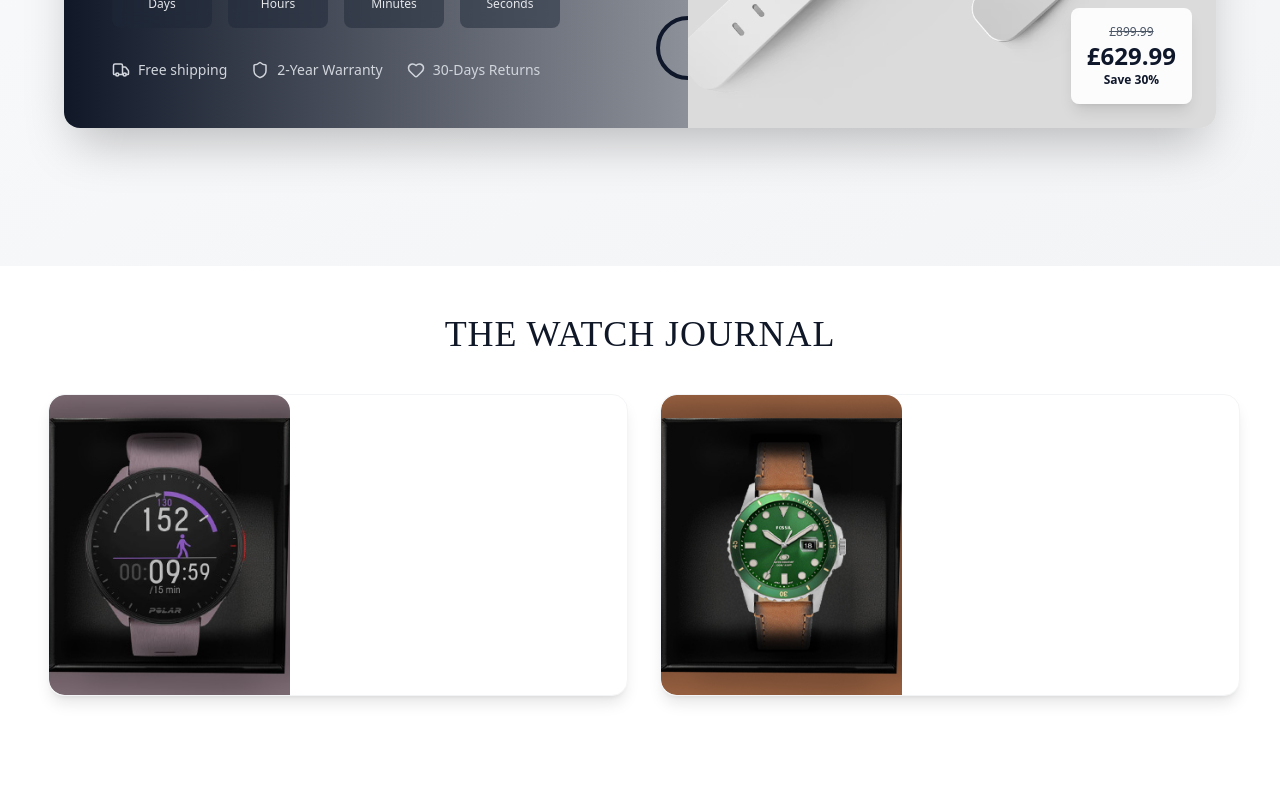
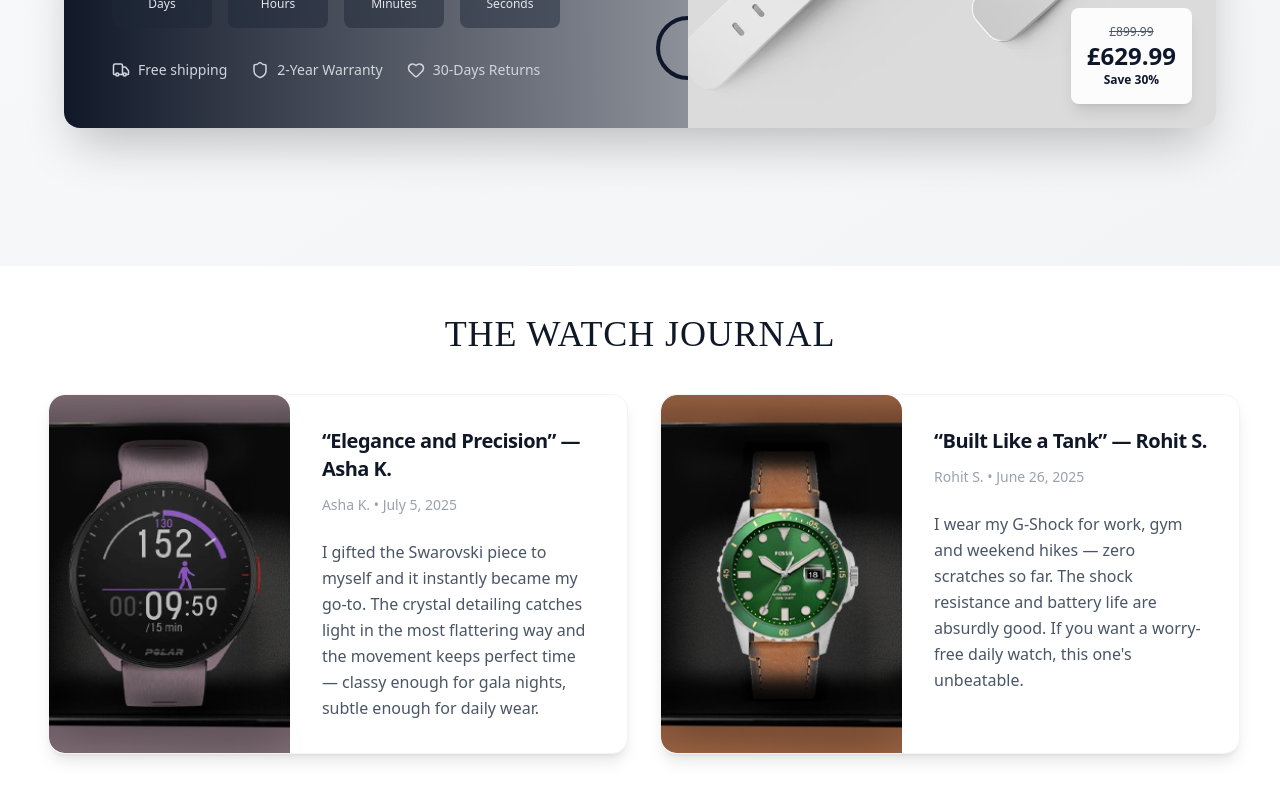
Before and after one commit to mariembenhassen/WatchLit, a React (Vite) app in the folder Client/: page / in a window 1280 px wide. Shown: the part 2845-3645 px from the top of the page. Before the commit the page ends 3613 px from the top, so only its background shows below. Built offline with nearby package versions, Linux system fonts and the light colour scheme.

Commit message:
Testimonial component

```diff
--- a/Client/src/App.css
+++ b/Client/src/App.css
@@ -1 +1,13 @@
 @import "tailwindcss";
+
+.hide-scrollbar {
+  overflow-x: scroll !important;                 /* critical: forces scroll-ability */
+  -ms-overflow-style: none;
+  scrollbar-width: none;
+  -webkit-overflow-scrolling: touch;  /* smooth iOS momentum */
+  touch-action: pan-x;                /* allows horizontal touch panning */
+}
+
+.hide-scrollbar::-webkit-scrollbar {
+  display: none;
+}
--- a/Client/src/App.jsx
+++ b/Client/src/App.jsx
@@ -5,7 +5,7 @@ import Home from './pages/Home'
 function App() {
 
   return (
-    <div className= " min-h-screen w-full overflow-x-hidden antialiased bg-white text-slate-900">
+    <div className="min-h-screen w-full overflow-x-hidden antialiased bg-white text-slate-900">
     <Routes>
     <Route path='/' element={<Home/>} />
     </Routes>
--- a/Client/src/assets/CategoriesHomedata.js
+++ b/Client/src/assets/CategoriesHomedata.js
@@ -4,7 +4,7 @@ import Omega from "../assets/Omega.png"
 import AudemarsPiguet from "../assets/AudemarsPiguet.png"
 import PatekPhilippe from "../assets/PatekPhilippe.png"
 import Cartier from "../assets/Cartier.png"
-import Brietling from "../assets/Brietling.png"
+import Brietling from "../assets/BR1.png"
 import IWC from "../assets/IWC.png"
 import Hublot from "../assets/HuBLOT.PNG"
 import TagHeuer from "../assets/TagHeuer.png"
--- a/Client/src/components/TestimonialsPage.jsx
+++ b/Client/src/components/TestimonialsPage.jsx
@@ -1,5 +1,4 @@
 import React, { useRef, useEffect } from "react";
-
 import { testimonialPageStyles } from "../assets/dummyStyles";
 import T1 from "../assets/T1.png";
 import T2 from "../assets/T2.png";
@@ -42,6 +41,7 @@ const cards = [
 ];
 
 const TestimonialsPage = () => {
+  const isTouchDevice = 'ontouchstart' in window || navigator.maxTouchPoints > 0;
   const scroller = useRef(null);
   const isDown = useRef(false);
   const startX = useRef(0);
@@ -52,6 +52,7 @@ const TestimonialsPage = () => {
   const lastMoveTime = useRef(0);
   const lastMoveX = useRef(0);
   const velocity = useRef(0);
+  const lerpAlpha = 0.12;
 
   useEffect(() => {
     const el = scroller.current;
@@ -169,14 +170,14 @@ const TestimonialsPage = () => {
     isDown.current = true;
     el.classList.add("cursor-grabbing");
 
-    // use clientX for consistency
-    startX.current = e.clientX - el.offsetLeft;
+    // use pageX for consistency
+    startX.current = e.pageX - el.offsetLeft;
     scrollLeft.current = el.scrollLeft;
 
     // init smoothing state
     targetScroll.current = el.scrollLeft;
     lastMoveTime.current = performance.now();
-    lastMoveX.current = e.clientX;
+    lastMoveX.current = e.pageX;
     velocity.current = 0;
 
     ensureRafRunning();
@@ -200,23 +201,24 @@ const TestimonialsPage = () => {
     if (!isDown.current) return;
     e.preventDefault();
     const el = scroller.current;
-    const x = e.clientX - el.offsetLeft;
-    const walk = (x - startX.current) * 1;
+    const x = e.pageX - el.offsetLeft;
+    const walk = (x - startX.current) * 1.3;
 
     targetScroll.current = scrollLeft.current - walk;
 
     const now = performance.now();
     const dt = Math.max(1, now - lastMoveTime.current); // ms
-    const instantV = (e.clientX - lastMoveX.current) / dt; // px/ms
+    const instantV = (e.pageX - lastMoveX.current) / dt; // px/ms
     // smooth velocity to reduce jitter
     velocity.current = instantV * 0.6 + velocity.current * 0.4;
     lastMoveTime.current = now;
-    lastMoveX.current = e.clientX;
+    lastMoveX.current = e.pageX;
 
     ensureRafRunning();
   };
 
   const onTouchStart = (e) => {
+    if (!isTouchDevice) {
     const el = scroller.current;
     if (!el) return;
     if (rafRef.current) {
@@ -225,65 +227,70 @@ const TestimonialsPage = () => {
     }
 
     isDown.current = true;
-    startX.current = e.touches[0].clientX - el.offsetLeft;
+    startX.current = e.touches[0].pageX - el.offsetLeft;
     scrollLeft.current = el.scrollLeft;
 
     targetScroll.current = el.scrollLeft;
     lastMoveTime.current = performance.now();
-    lastMoveX.current = e.touches[0].clientX;
+    lastMoveX.current = e.touches[0].pageX;
     velocity.current = 0;
 
     ensureRafRunning();
+  }
   };
 
   const onTouchMove = (e) => {
     if (!isDown.current) return;
     const el = scroller.current;
-    const x = e.touches[0].clientX - el.offsetLeft;
+    const x = e.touches[0].pageX - el.offsetLeft;
     const walk = (x - startX.current) * 1;
 
     targetScroll.current = scrollLeft.current - walk;
 
     const now = performance.now();
     const dt = Math.max(1, now - lastMoveTime.current);
-    const instantV = (e.touches[0].clientX - lastMoveX.current) / dt;
+    const instantV = (e.touches[0].pageX - lastMoveX.current) / dt;
     velocity.current = instantV * 0.6 + velocity.current * 0.4;
     lastMoveTime.current = now;
-    lastMoveX.current = e.touches[0].clientX;
+    lastMoveX.current = e.touches[0].pageX;
 
     ensureRafRunning();
   };
 
+
   const onTouchEnd = () => {
+    if (!isTouchDevice) {
     isDown.current = false;
     scroller.current && scroller.current.classList.remove("cursor-grabbing");
     startMomentum();
+    }
   };
   return (
     <section className={testimonialPageStyles.pageSection}>
       <div className={testimonialPageStyles.container}>
- <h2 className={testimonialPageStyles.title}
+        <h2
+          className={testimonialPageStyles.title}
           style={{
-    fontFamily: "'Playfair Display' , serif"
+            fontFamily: "'Playfair Display' , serif",
           }}
         >
           THE WATCH JOURNAL
         </h2>
- { /* FOR SCROLLING  on  x axis*/ }
- <div ref={scroller} className={testimonialPageStyles.scroller}
- onMouseDown={onMouseDown} onMouseLeave={onMouseLeave}
- onMouseUp={onMouseUp} onMouseMove={onMouseMove} onTouchStart={onTouchStart}
- onTouchMove={onTouchMove} onTouchEnd={onTouchEnd}
- style={{
-    WebkitOverflowScrolling: "touch",
-    touchAction:"pan-y",
- }}
+        {/* FOR SCROLLING  on  x axis*/}
+
+        <div
+          ref={scroller}
+          className={`${testimonialPageStyles.scroller} hide-scrollbar`}
+          onMouseDown={onMouseDown}
+          onMouseLeave={onMouseLeave}
+          onMouseUp={onMouseUp}
+          onMouseMove={onMouseMove}
+          onTouchStart={onTouchStart}
+          onTouchMove={onTouchMove}
+          onTouchEnd={onTouchEnd}
         >
-    {cards.map((c)=>(
-     <article
-     key={c.id}
-     className={testimonialPageStyles.card}
-     >
+          {cards.map((c) => (
+            <article key={c.id} className={testimonialPageStyles.card}>
               <div className={testimonialPageStyles.imageBlock}>
                 <img
                   src={c.img}
@@ -291,19 +298,22 @@ const TestimonialsPage = () => {
                   className={testimonialPageStyles.image}
                 ></img>
               </div>
-
+              <div className={testimonialPageStyles.contentBlock}>
+                <div>
+                  <h3 className={testimonialPageStyles.cardTitle}>{c.title}</h3>
+                  <p className={testimonialPageStyles.cardMeta}>{c.meta}</p>
+                  <p className={testimonialPageStyles.cardExcerpt}>
+                    {c.excerpt}
+                  </p>
+                </div>
+              </div>
             </article>
-
           ))}
         </div>
       </div>
+
     </section>
   );
-
-
-
-}
-
-
+};
 
 export default TestimonialsPage;
```
Also changed, not shown: Client/src/assets/Brietling.png (deleted). Lines whose indentation alone changed are shown as unchanged.
